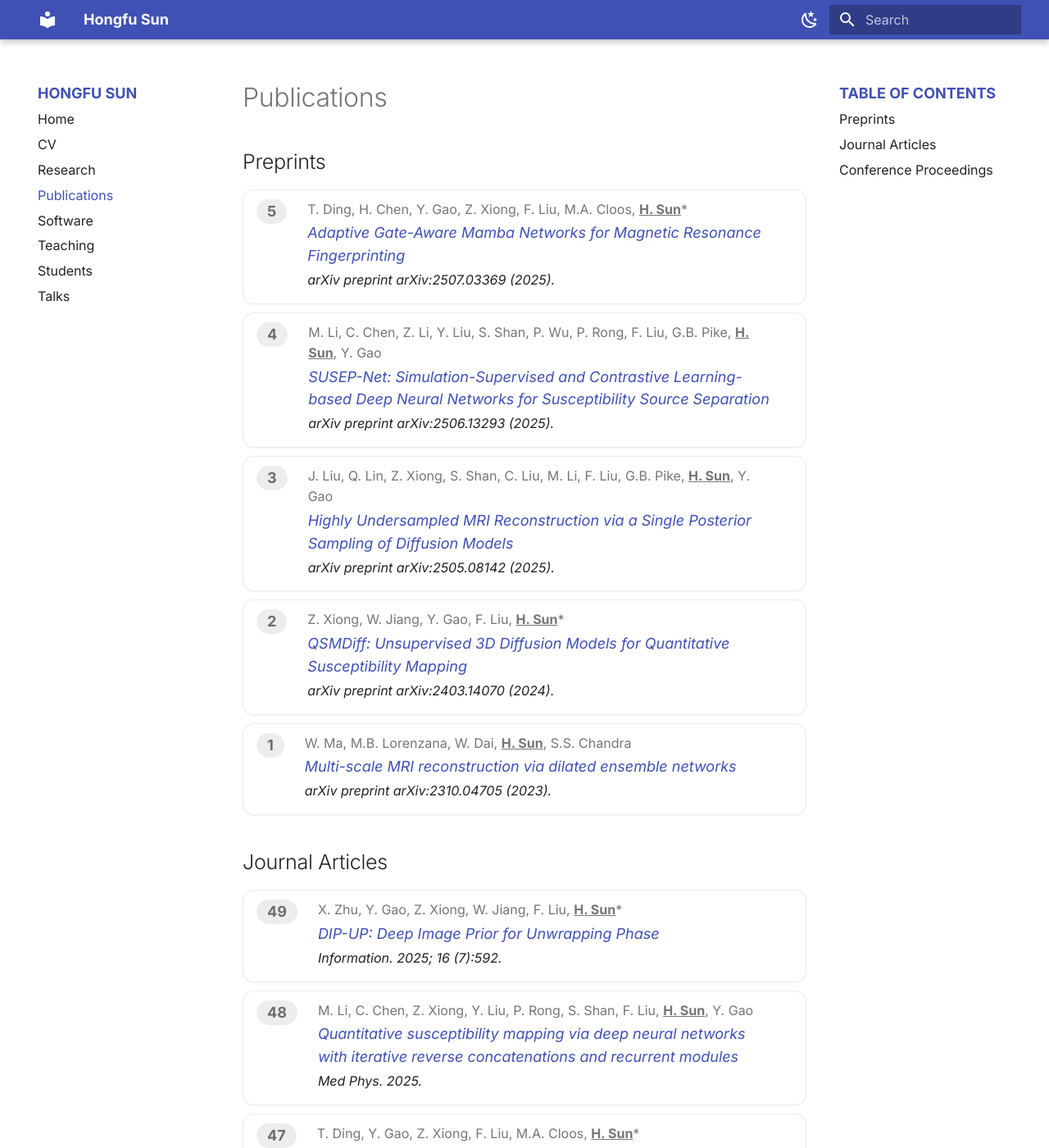
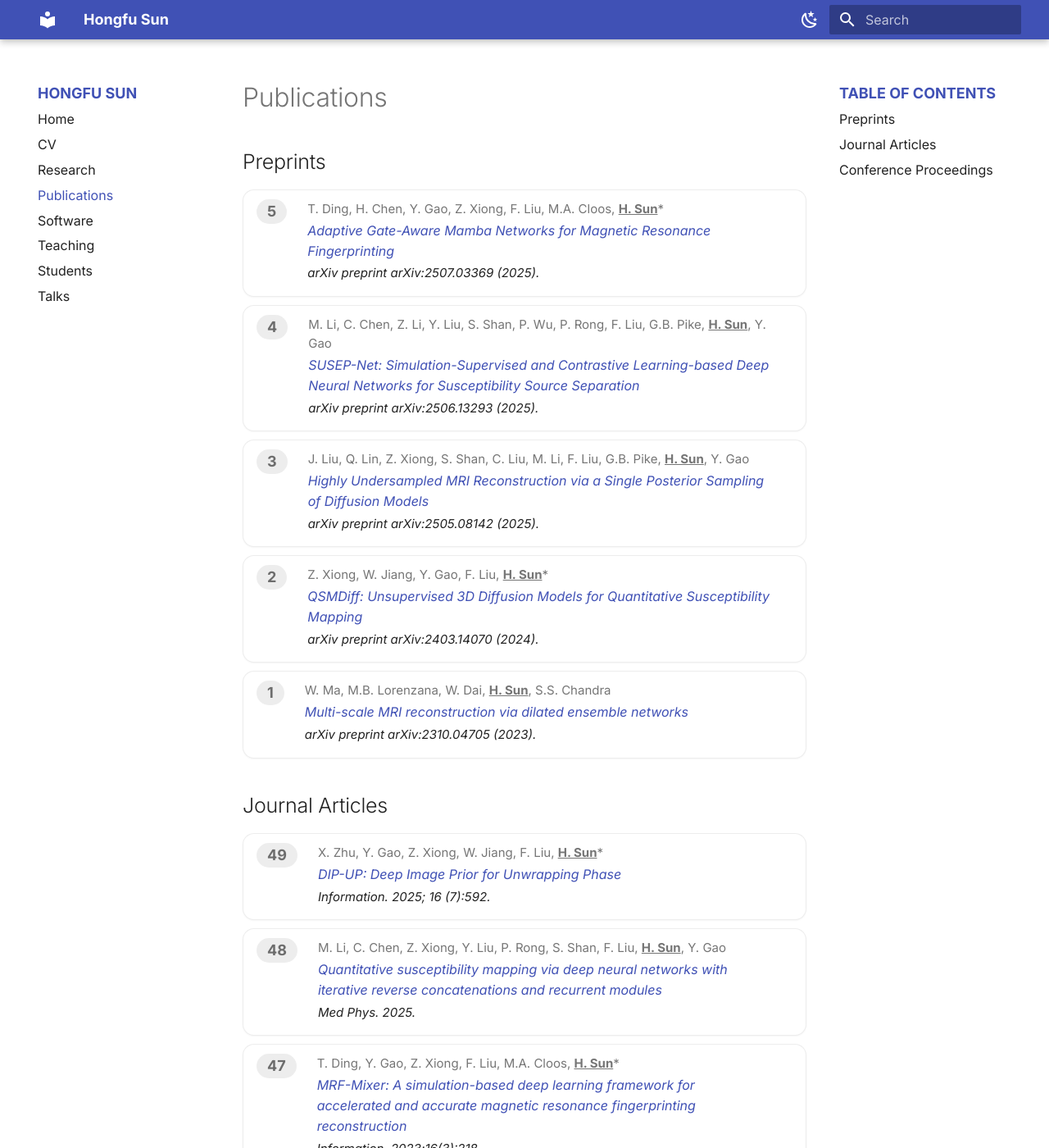
Before and after one commit to sunhongfu/sunhongfu.github.io, an MkDocs documentation site: the page built from docs/publications.md, in a window 1280 px wide and 1400 px high. Shown: the whole window at 82% size. Built offline with MkDocs 1.6.1 and Material for MkDocs 9.7.7, drawn with Linux system fonts in a browser that asks for light colours.

Commit message:
pub cards font size smaller

```diff
--- a/docs/assets/extra.css
+++ b/docs/assets/extra.css
@@ -189,6 +189,7 @@
   display: grid;
   grid-template-columns: auto 1fr auto; /* number | details | year */
   align-items: start;                   /* align number with first line */
+  font-size: 0.8rem;
   gap: 1rem 1.25rem;
   padding: 0.55rem 0.8rem;
   border: 1px solid var(--md-default-fg-color--lightest);
@@ -220,13 +221,14 @@
 .pub-authors {
   display: block;
   color: var(--md-default-fg-color--light); /* lighter authors */
+  font-size: 0.75rem;
   margin: 0 0 .15rem 0;
 }
 
 .pub-title {
   display: block;
   font-weight: 500;
-  font-size: 0.9rem;
+  font-size: 0.8rem;
   color: var(--md-primary-fg-color);       /* accent color for title */
   margin: .1rem 0 .15rem 0;
 }
@@ -236,6 +238,7 @@
 .pub-venue {
   display: block;
   color: var(--md-default-fg-color);
+  font-size: 0.75rem;
   font-style: italic;
   margin: 0 0 .25rem 0;
 }
```
